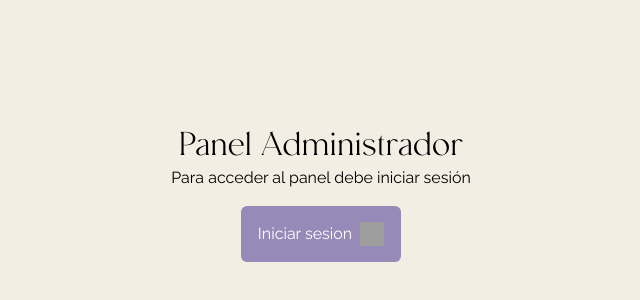
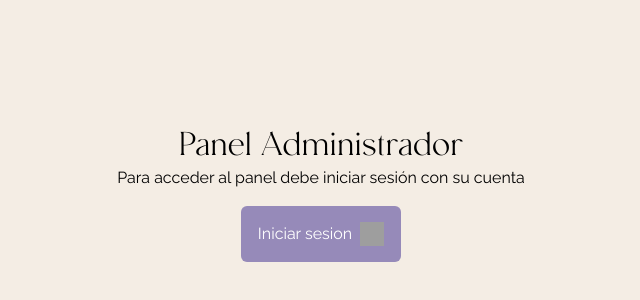
Before and after one commit to eneasbaroni/memora, a Next.js app: page /admin in a window 1280 px wide. Shown: the part 206-506 px from the top of the page, without its empty margins (319-959 px from the left). Built offline with nearby package versions, Linux system fonts and the light colour scheme; no server answers; grey boxes are pictures that could not be loaded; a web font is replaced by a local one.

Commit message:
next auth

```diff
--- a/src/app/admin/page.tsx
+++ b/src/app/admin/page.tsx
@@ -73,7 +73,7 @@ const Admin = () => {
             ) : (
                 <div>
                     <h3 className="text-center mobile:text-xl">
-                        Para acceder al panel debe iniciar sesión
+                        Para acceder al panel debe iniciar sesión con su cuenta
                     </h3>
                     <button
                         className="w-40 mobile: flex gap-2 align-center justify-center bg-[#968ab9] mobile:text-xs items-center text-white rounded-md p-4 mobile:p-2 m-auto mt-4 hover:bg-[#fbfbfb] hover:text-[#968ab9] transition-all duration-300"
```
